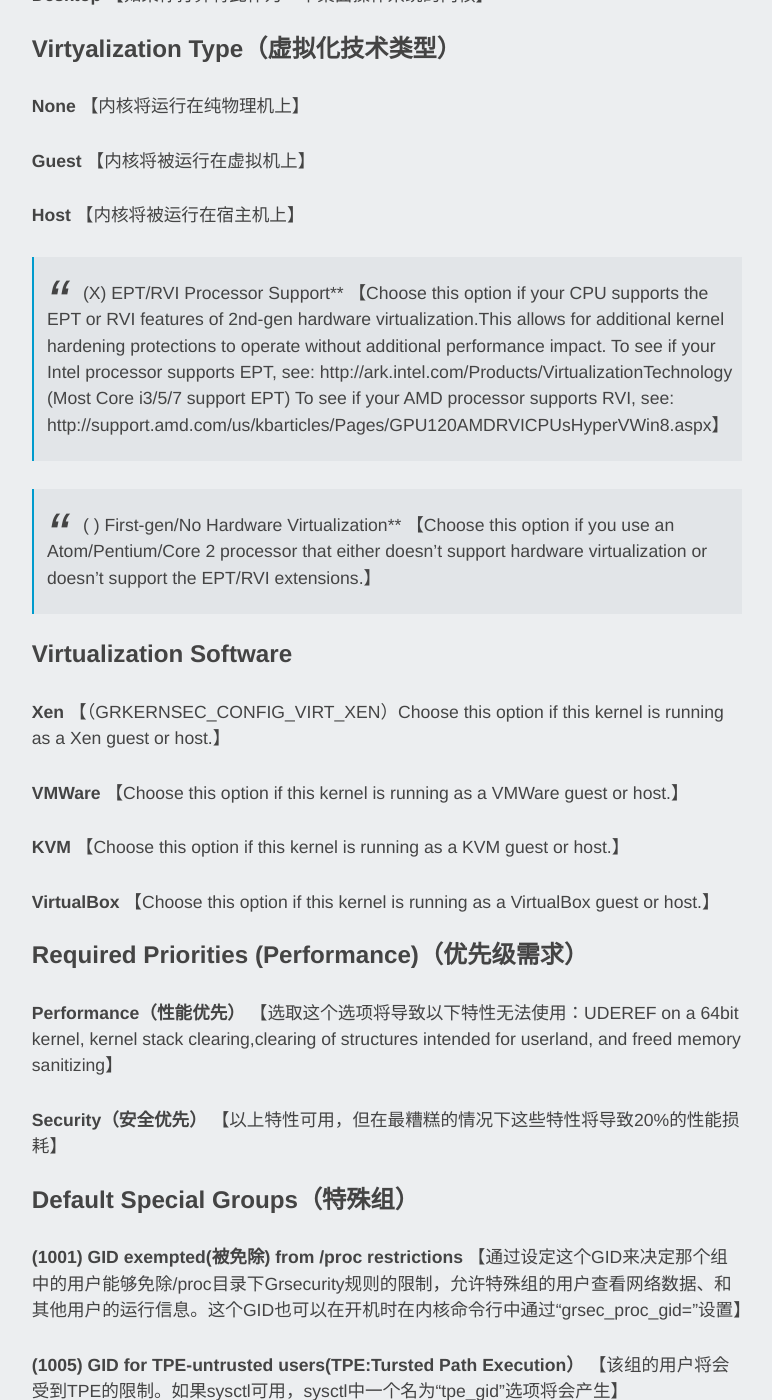
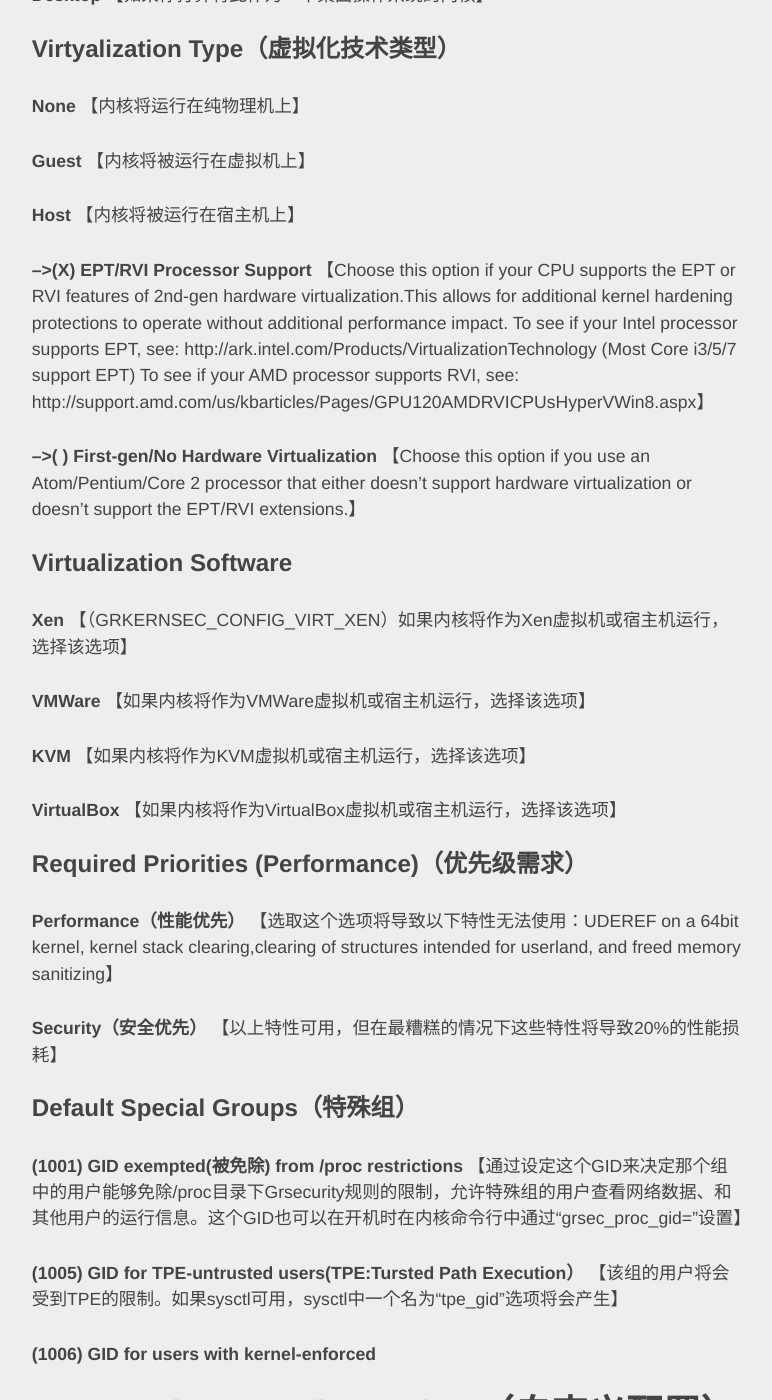
Before and after one commit to hardenedlinux/hardenedlinux.github.io, a Jekyll site: the page built from _posts/2015-08-17-Grsecurity_catalogue_cn.markdown, in a window 1280 px wide and 1400 px high, scrolled down 1178 px. Shown: the whole window, without its empty margins (253-1025 px from the left). Built offline with Jekyll 4.4.1, drawn with Linux system fonts in a browser that asks for light colours; nearby versions of some CDN libraries; some of the changed text lies outside the part shown.

Commit message:
modified style

```diff
--- a/_posts/2015-08-17-Grsecurity_catalogue_cn.markdown
+++ b/_posts/2015-08-17-Grsecurity_catalogue_cn.markdown
@@ -38,21 +38,21 @@
 
 **Host** 【内核将被运行在宿主机上】
 
->(X) EPT/RVI Processor Support** 【Choose this option if your CPU supports the EPT or RVI features of 2nd-gen hardware virtualization.This allows for additional kernel hardening protections to operate without additional performance impact.
+**-->(X) EPT/RVI Processor Support** 【Choose this option if your CPU supports the EPT or RVI features of 2nd-gen hardware virtualization.This allows for additional kernel hardening protections to operate without additional performance impact.
 To see if your Intel processor supports EPT, see: http://ark.intel.com/Products/VirtualizationTechnology (Most Core i3/5/7 support EPT)
 To see if your AMD processor supports RVI, see: http://support.amd.com/us/kbarticles/Pages/GPU120AMDRVICPUsHyperVWin8.aspx】
 
->( ) First-gen/No Hardware Virtualization** 【Choose this option if you use an Atom/Pentium/Core 2 processor that either doesn't support hardware virtualization or doesn't support the EPT/RVI extensions.】
+**-->( ) First-gen/No Hardware Virtualization** 【Choose this option if you use an Atom/Pentium/Core 2 processor that either doesn't support hardware virtualization or doesn't support the EPT/RVI extensions.】
 
 #### Virtualization Software
 
-**Xen** 【（GRKERNSEC_CONFIG_VIRT_XEN）Choose this option if this kernel is running as a Xen guest or host.】
+**Xen** 【（GRKERNSEC_CONFIG_VIRT_XEN）如果内核将作为Xen虚拟机或宿主机运行，选择该选项】
 
-**VMWare** 【Choose this option if this kernel is running as a VMWare guest or host.】
+**VMWare** 【如果内核将作为VMWare虚拟机或宿主机运行，选择该选项】
 
-**KVM** 【Choose this option if this kernel is running as a KVM guest or host.】
+**KVM** 【如果内核将作为KVM虚拟机或宿主机运行，选择该选项】
 
-**VirtualBox** 【Choose this option if this kernel is running as a VirtualBox guest or host.】
+**VirtualBox** 【如果内核将作为VirtualBox虚拟机或宿主机运行，选择该选项】
 
 #### Required Priorities (Performance)（优先级需求）
 
@@ -113,10 +113,11 @@
 
 **Enforce non-executable kernel pages** 【该选项相当于内核态的mprotect和pageexec。启用这个选项将使在系统区中注入和外来代码的执行更加困难。】
 
->Return Address Instrumentation Method
->>bts
+**-->Return Address Instrumentation Method**
 
->>or
+**---->bts**
+
+**---->or**
 
 #### Address Space Layout Randomization(地址空间随机化)
 
```
Also changed, not shown: other parts of _posts/2015-08-17-Grsecurity_catalogue_cn.markdown (+3 -3 lines).
